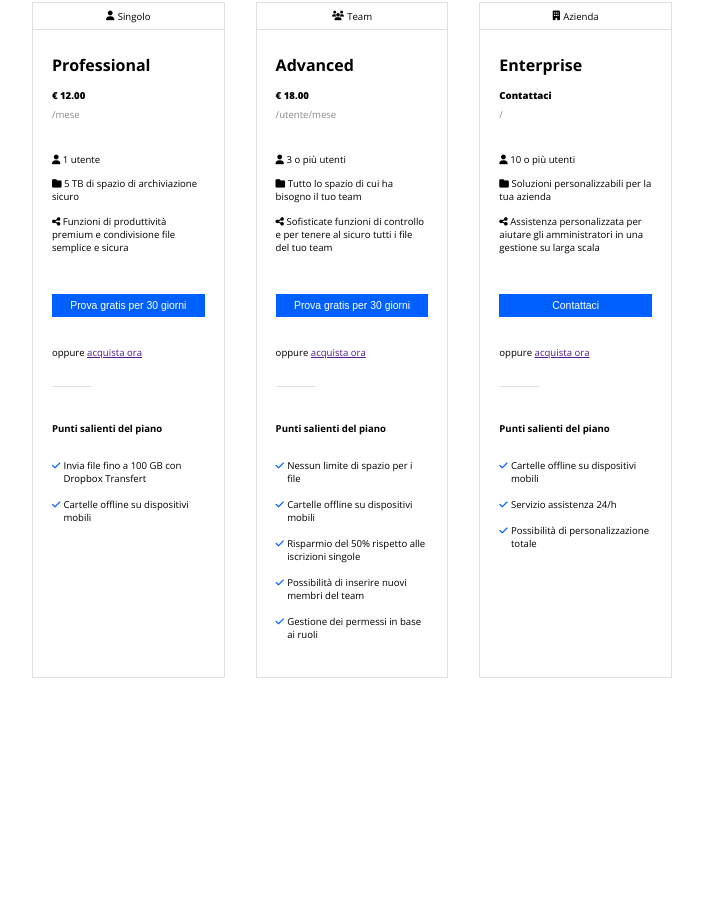
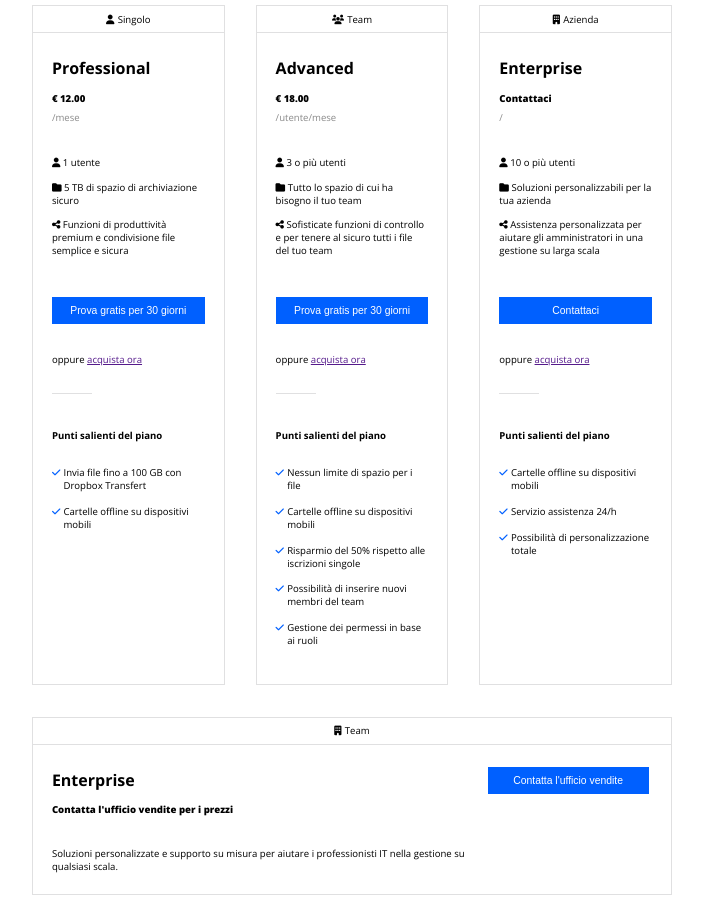
Before and after one commit to ElisabettaMirti/htmlcss-dropbox, a plain HTML site: page index.html in a window 1280 px wide. Shown: the part 749-1658 px from the top of the page, without its empty margins (288-991 px from the left). Before the commit the page ends 1475 px from the top, so only its background shows below. Drawn offline with nearby package versions, Linux system fonts and the light colour scheme.

Commit message:
terminati articoli nella sezione piani di abbonamento

```diff
--- a/index.html
+++ b/index.html
@@ -214,6 +214,21 @@
                         </div>
                     </div>
                 </article>
+                <article class="plan-card big-card">
+                    <div class="plan-type">
+                        <i class="fa-solid fa-building"></i>
+                        <span>Team</span>
+                    </div>
+                    <div class="plan-type-info">
+                        <h3>Enterprise</h3>
+                        <p class="plan-price">Contatta l'ufficio vendite per i prezzi</p>
+                        <p>Soluzioni personalizzate e supporto su misura per aiutare i professionisti IT nella gestione su qualsiasi scala.</p>
+                    </div>
+                    <div class="btn-big-card">
+                        <button class="button bg-blue">Contatta l'ufficio vendite</button>
+                    </div>
+
+                </article>
             </div>
         </section>
 
--- a/style/style.css
+++ b/style/style.css
@@ -41,7 +41,7 @@ img{
 }
 
 .button{
-    padding: 0.4rem 0.8rem;
+    padding: 0.5rem 0.8rem;
     border: none;
     font-size: .65rem;
 }
@@ -121,6 +121,7 @@ div.radio-button label{
 
 .plans-info{
     display: flex;
+    flex-wrap: wrap;
     justify-content: space-between;
     padding: 0;
 }
@@ -200,3 +201,33 @@ div.text-center{
     color: #0060ff;
     margin-right: .2rem;
 }
+
+.plan-card.big-card{
+    width: 100%;
+    margin-top: 2rem;
+    display: flex;
+    flex-wrap: wrap;
+    justify-content: space-between;
+    padding-bottom: .8rem;
+}
+
+.big-card>.plan-type{
+    width: 100%;
+}
+
+.big-card>.plan-type-info{
+    width: 70%;
+    padding: 0.5rem 0 0.5rem 1.18rem;
+}
+
+.plan-card.big-card .plan-price{
+    margin-bottom: 1.5rem;
+}
+
+.big-card .btn-big-card{
+    padding: 1.4rem 1.4rem 0 0;
+}
+
+.big-card button{
+    padding: 0.5rem 1.6rem;
+}
```
